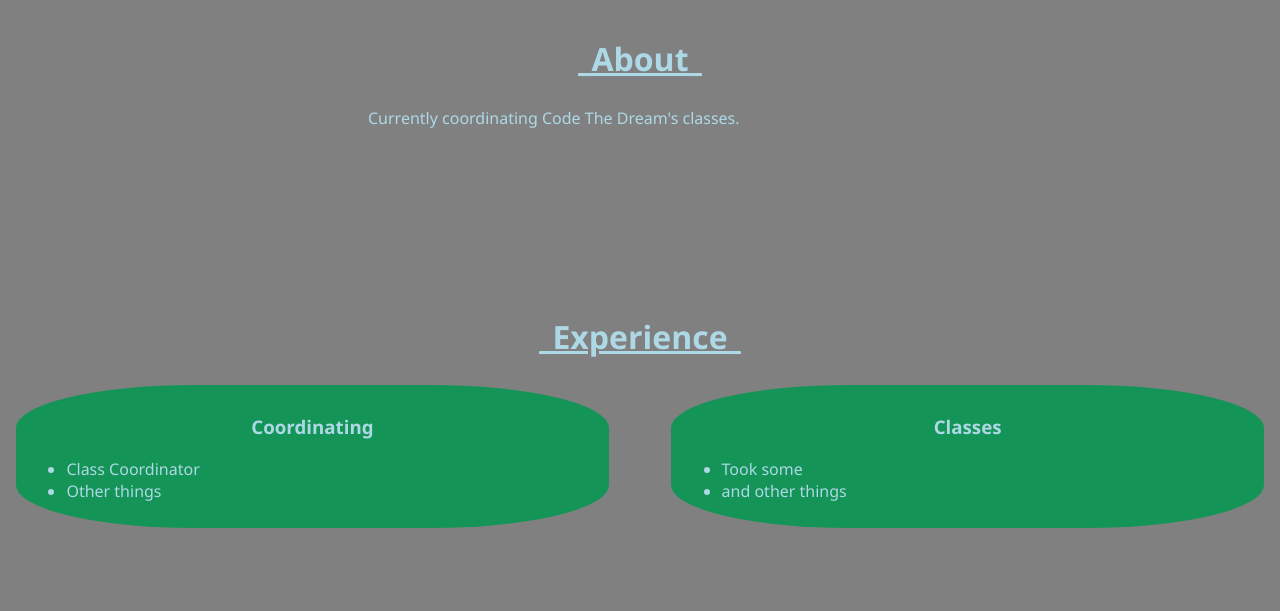
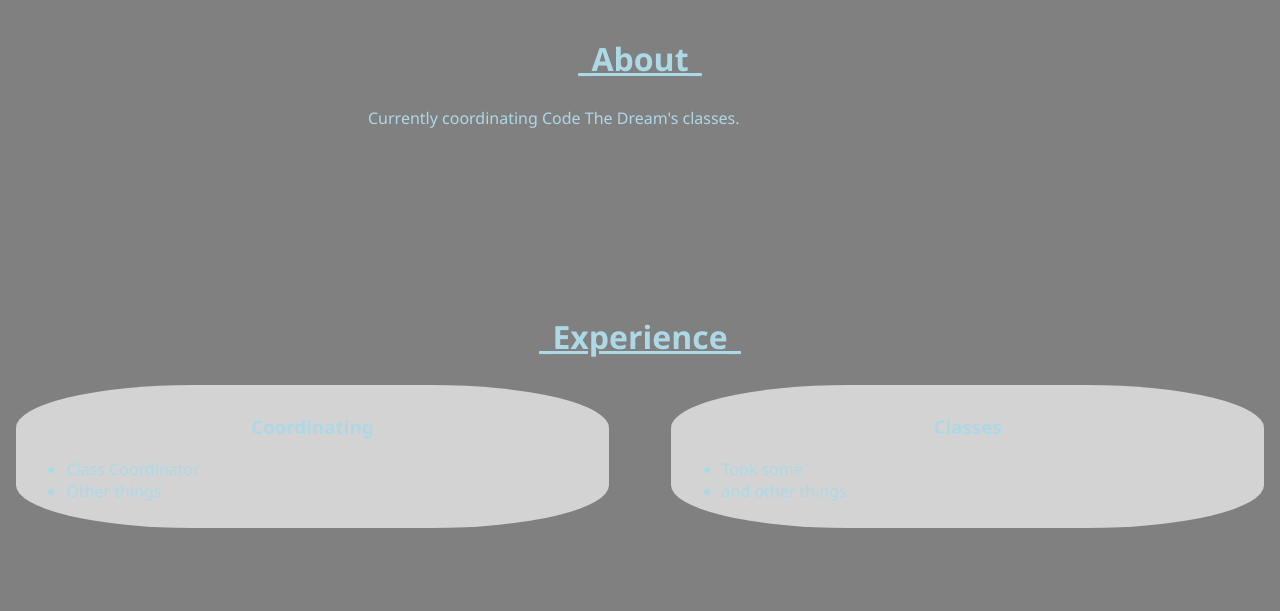
Before and after one commit to mamooredesigns/intro-sample, a plain HTML site: page index.html in a window 1280 px wide. Shown: the part 189-800 px from the top of the page. Drawn offline with Linux system fonts and the light colour scheme.

Commit message:
Update index.css

```diff
--- a/index.css
+++ b/index.css
@@ -90,7 +90,7 @@ h1 {
 }
 
 .ex-item {
-    background-color: rgb(21, 148, 88);
+    background-color: lightgray;
     text-align: center;
     border-radius: 20%;
     padding: .65rem;
```
